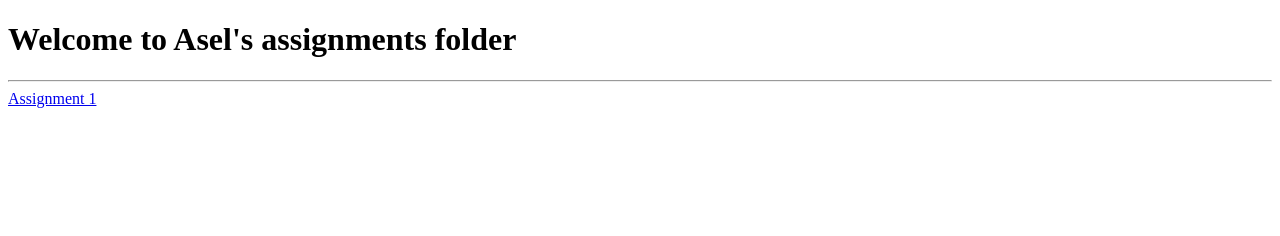
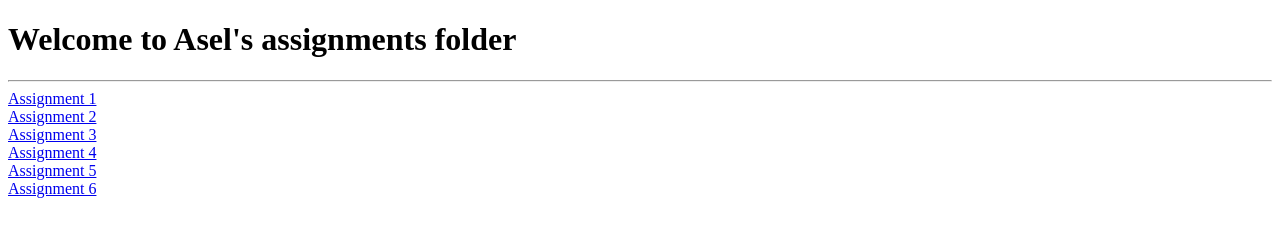
Before and after one commit to Ade1a42/Frontend-WEB-1, a plain HTML site: page index.html in a window 1280 px wide. Drawn offline with Linux system fonts and the light colour scheme.

Commit message:
update: adding path to new assignments

```diff
--- a/index.html
+++ b/index.html
@@ -8,6 +8,11 @@
 <body>
     <h1> Welcome to Asel's assignments folder </h1>
     <hr>
-    <a href="https://ade1a42.github.io/Frontend-WEB-1/assignments/assignment1/"> Assignment 1 </a>
+    <a href="https://ade1a42.github.io/Frontend-WEB-1/assignments/assignment1/"> Assignment 1 </a><br>
+    <a href="https://ade1a42.github.io/Frontend-WEB-1/assignments/assignment2/"> Assignment 2 </a><br>
+    <a href="https://ade1a42.github.io/Frontend-WEB-1/assignments/assignment3/"> Assignment 3 </a><br>
+    <a href="https://ade1a42.github.io/Frontend-WEB-1/assignments/assignment4/"> Assignment 4 </a><br>
+    <a href="https://ade1a42.github.io/Frontend-WEB-1/assignments/assignment5/"> Assignment 5 </a><br>
+    <a href="https://ade1a42.github.io/Frontend-WEB-1/assignments/assignment6/"> Assignment 6 </a><br>
 </body>
 </html>
```
